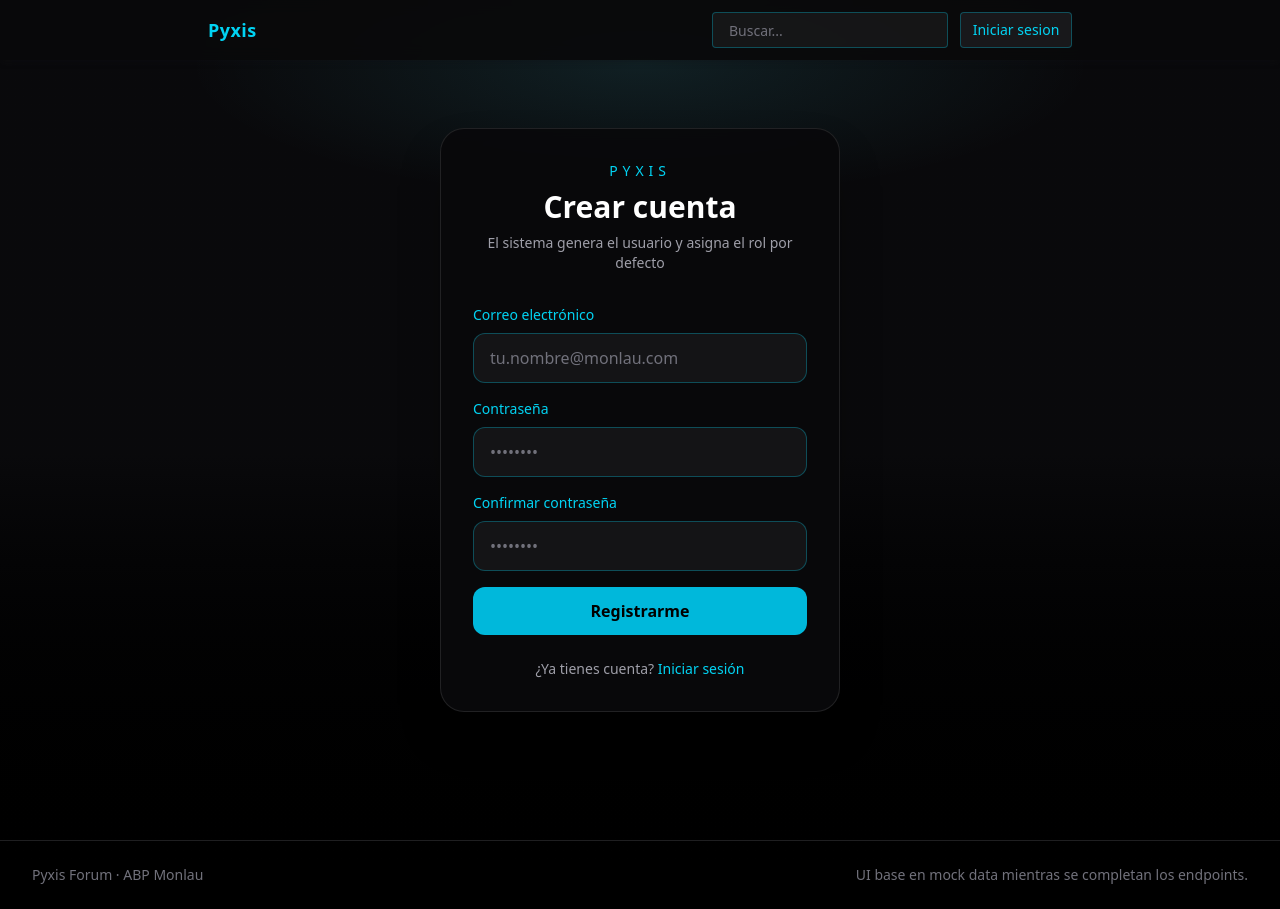
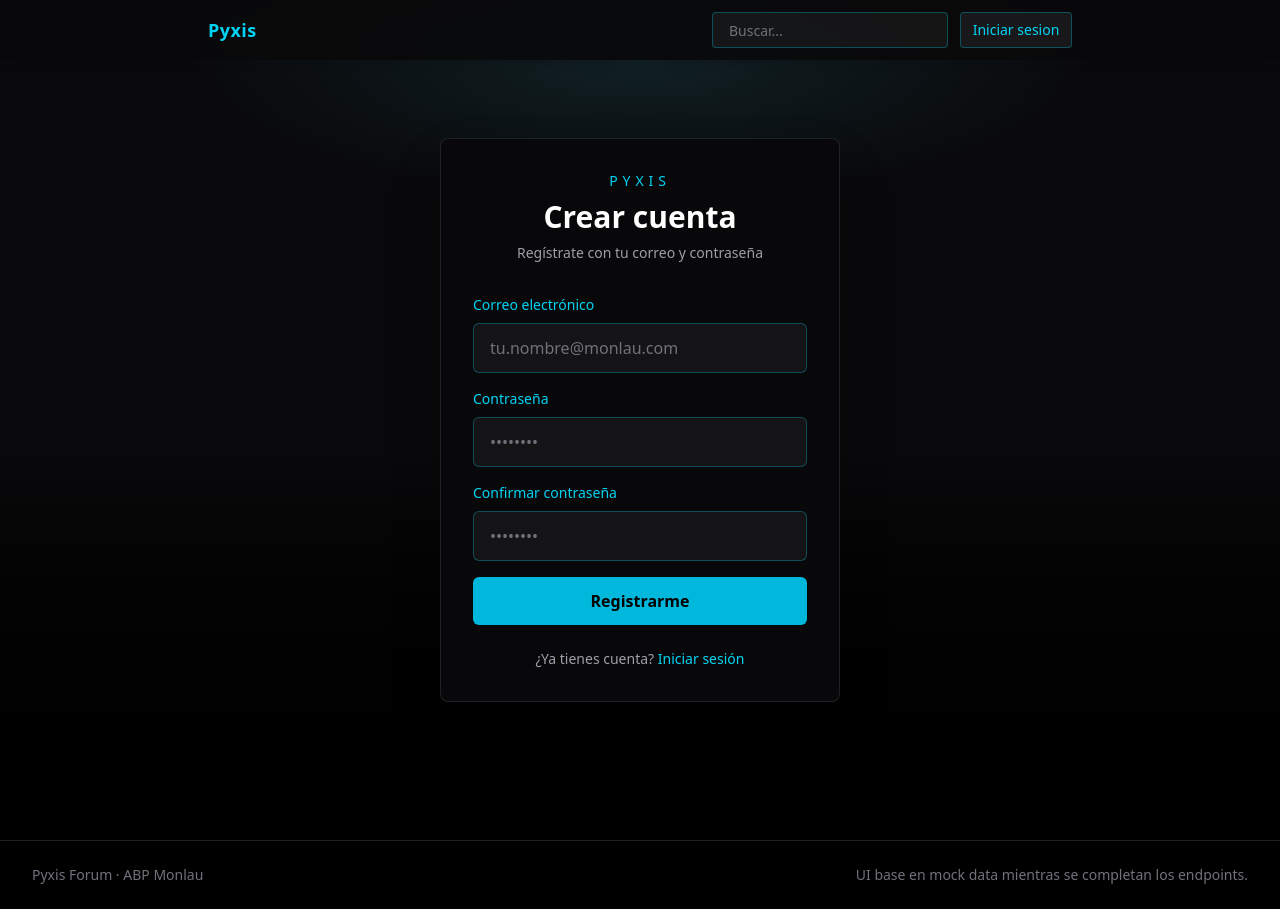
Before and after one commit to nkaryoli/pyxis, a Flask app: page /auth/register in a window 1280 px wide. Run offline with Flask 3, Linux system fonts and the light colour scheme; style sheets or scripts are compiled from the project's sources.

Commit message:
Estilos de NavBar/Login/Register mejorados

```diff
--- a/src/modules/auth/templates/register.html
+++ b/src/modules/auth/templates/register.html
@@ -5,19 +5,19 @@
 <div class="flex min-h-[85vh] w-full flex-col items-center justify-center py-12">
 
     <div class="w-full max-w-md px-6">
-        <div class="rounded-3xl border border-white/10 bg-zinc-950/95 p-8 shadow-2xl shadow-black/40 backdrop-blur">
+        <div class="rounded-lg border border-white/10 bg-zinc-950/95 p-8 shadow-2xl shadow-black/40 backdrop-blur">
             <div class="mb-8 text-center">
                 <p class="mb-2 text-sm uppercase tracking-[0.35em] text-cyan-400">
                     Pyxis
                 </p>
                 <h1 class="text-3xl font-semibold text-white">Crear cuenta</h1>
                 <p class="mt-2 text-sm text-zinc-400">
-                    El sistema genera el usuario y asigna el rol por defecto
+                    Regístrate con tu correo y contraseña
                 </p>
             </div>
 
             {% if error %}
-            <div class="mb-5 rounded-xl border border-red-500/30 bg-red-500/10 px-4 py-3 text-sm text-red-200">
+            <div class="mb-5 rounded-md border border-red-500/30 bg-red-500/10 px-4 py-3 text-sm text-red-200">
                 {{ error }}
             </div>
             {% endif %}
@@ -32,7 +32,7 @@
                         name="email_usuario"
                         type="email"
                         required
-                        class="w-full rounded-xl border border-cyan-400/30 bg-white/5 px-4 py-3 text-white outline-none transition placeholder:text-zinc-500 focus:border-cyan-300 focus:ring-2 focus:ring-cyan-400/20"
+                        class="w-full rounded-md border border-cyan-400/30 bg-white/5 px-4 py-3 text-white outline-none transition placeholder:text-zinc-500 focus:border-cyan-300 focus:ring-2 focus:ring-cyan-400/20"
                         placeholder="tu.nombre@monlau.com"
                     />
                 </div>
@@ -46,7 +46,7 @@
                         name="password_usuario"
                         type="password"
                         required
-                        class="w-full rounded-xl border border-cyan-400/30 bg-white/5 px-4 py-3 text-white outline-none transition placeholder:text-zinc-500 focus:border-cyan-300 focus:ring-2 focus:ring-cyan-400/20"
+                        class="w-full rounded-md border border-cyan-400/30 bg-white/5 px-4 py-3 text-white outline-none transition placeholder:text-zinc-500 focus:border-cyan-300 focus:ring-2 focus:ring-cyan-400/20"
                         placeholder="••••••••"
                     />
                 </div>
@@ -60,14 +60,14 @@
                         name="confirm_password_usuario"
                         type="password"
                         required
-                        class="w-full rounded-xl border border-cyan-400/30 bg-white/5 px-4 py-3 text-white outline-none transition placeholder:text-zinc-500 focus:border-cyan-300 focus:ring-2 focus:ring-cyan-400/20"
+                        class="w-full rounded-md border border-cyan-400/30 bg-white/5 px-4 py-3 text-white outline-none transition placeholder:text-zinc-500 focus:border-cyan-300 focus:ring-2 focus:ring-cyan-400/20"
                         placeholder="••••••••"
                     />
                 </div>
 
                 <button
                     type="submit"
-                    class="w-full rounded-xl bg-cyan-500 px-4 py-3 font-semibold text-black transition hover:bg-cyan-400"
+                    class="w-full rounded-md bg-cyan-500 px-4 py-3 font-semibold text-black transition hover:bg-cyan-400"
                 >
                     Registrarme
                 </button>
--- a/src/templates/partials/navbar.html
+++ b/src/templates/partials/navbar.html
@@ -5,7 +5,7 @@
 		</a>
 		<nav class="flex items-center gap-3 text-sm text-zinc-300">
 			<form action="" class="w-full">
-				<input type="text" placeholder="Buscar..." class="w-full h-9 rounded-sm border border-cyan-400/30 bg-white/5 px-4 py-1 text-sm text-cyan-400 placeholder:text-zinc-500 focus:border-cyan-300 focus:outline-none">
+				<input type="text" placeholder="Buscar..." class="w-full h-9 rounded-sm border border-cyan-400/30 bg-white/5 px-4 py-1 text-sm text-white placeholder:text-zinc-500 focus:border-cyan-300 focus:outline-none">
 			</form>
 			<a href="{{ url_for('auth.login') }}"
 				class="min-w-28 h-9 flex items-center justify-center rounded-sm border hover:border-cyan-200 border-cyan-400/30 bg-zinc-900 hover:bg-zinc-800 text-sm text-cyan-400 transition"
```
Also changed, not shown: src/modules/auth/templates/login.html (+5 -5 lines).
